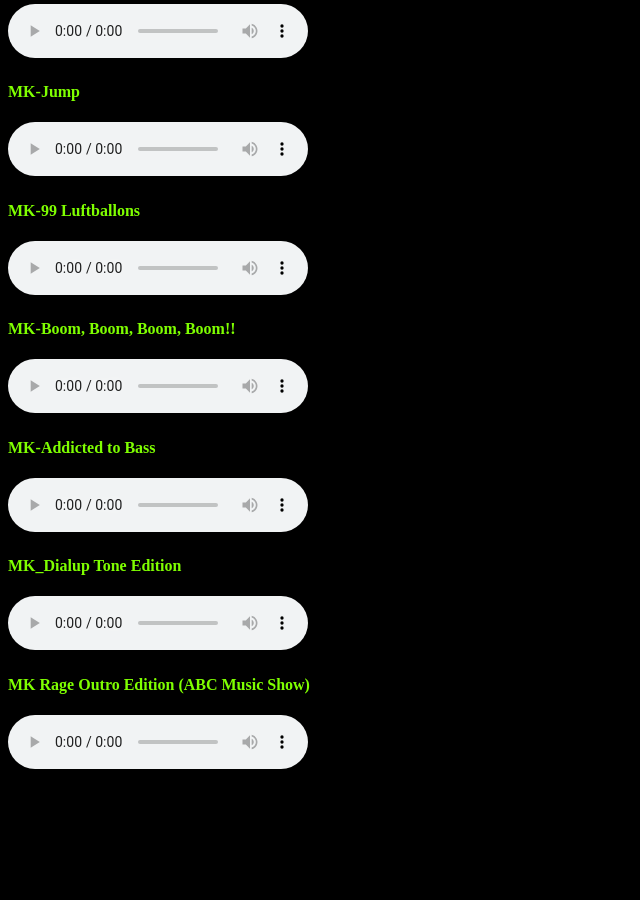
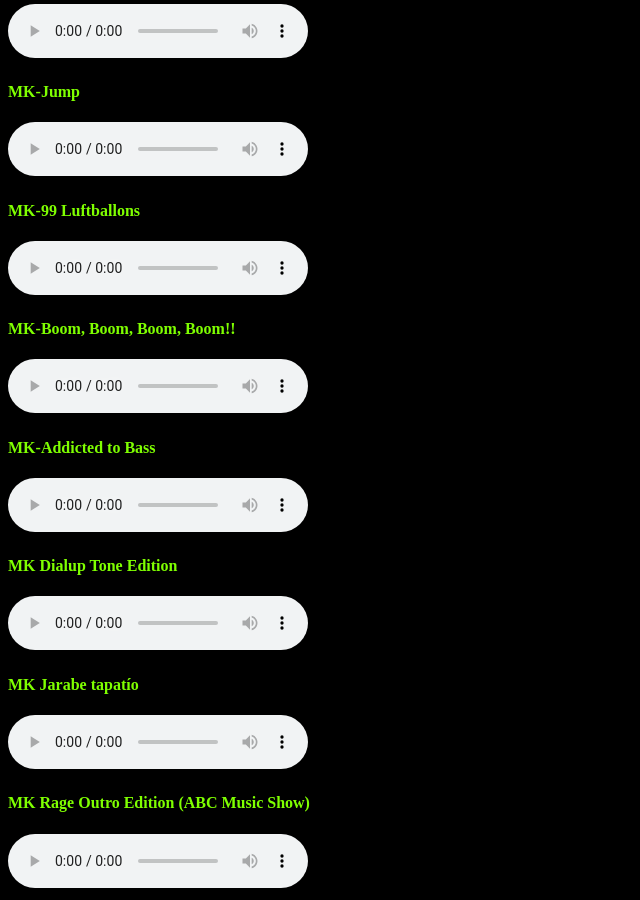
Before and after one commit to Phantom-Aspekt/Phantom-Aspekt.github.io, a Jekyll site: the page resources/HTML-Embed/MediaPage-MKRemixes.html, which Jekyll copies as it is, in a window 1280 px wide and 900 px high, scrolled down 1846 px. Shown: the whole window, without its empty margins (0-640 px from the left). Built offline with Jekyll 4.4.1, drawn with Linux system fonts in a browser that asks for light colours; before the commit the page ends 2627 px from its top, so only the background shows below that.

Commit message:
Update MediaPage-MKRemixes.html

```diff
--- a/resources/HTML-Embed/MediaPage-MKRemixes.html
+++ b/resources/HTML-Embed/MediaPage-MKRemixes.html
@@ -151,11 +151,18 @@
         <source src="media\1MAN!! Mix\MK-Addicted to Bass.ogg" type="audio/ogg">
         Your browser does not support the audio element.
         </audio>
-                <h4><strong>
-            MK_Dialup Tone Edition
+        <h4><strong>
+            MK Dialup Tone Edition
         </strong></h4>
         <audio controls>
         <source src="media\1MAN!! Mix\MK_DialupToneEdition.ogg" type="audio/ogg">
+        Your browser does not support the audio element.
+        </audio>
+        <h4><strong>
+            MK Jarabe tapatío
+        </strong></h4>
+        <audio controls>
+        <source src="media\1MAN!! Mix\MK_Jarabe tapatío.ogg" type="audio/ogg">
         Your browser does not support the audio element.
         </audio>
         <h4><strong>
```
